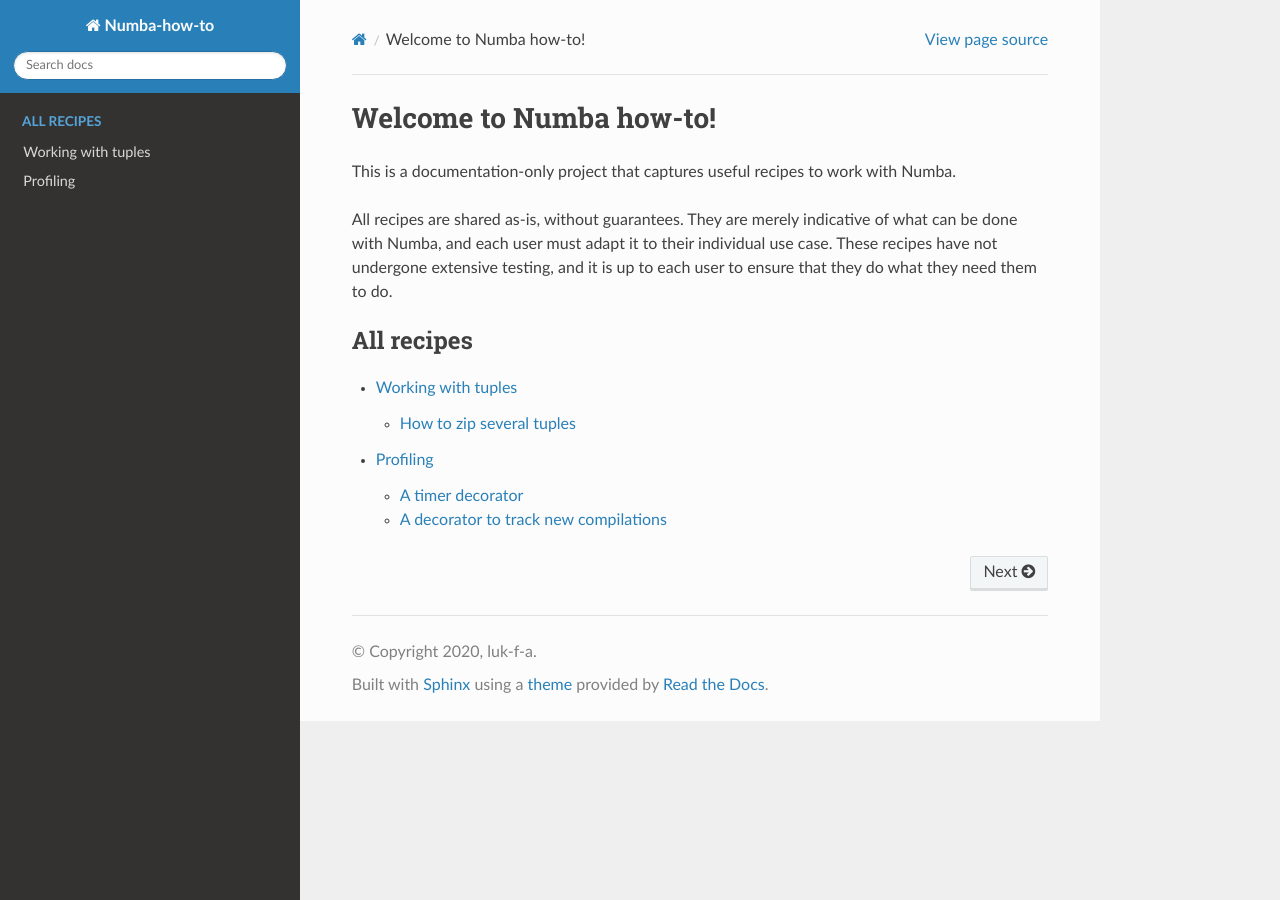
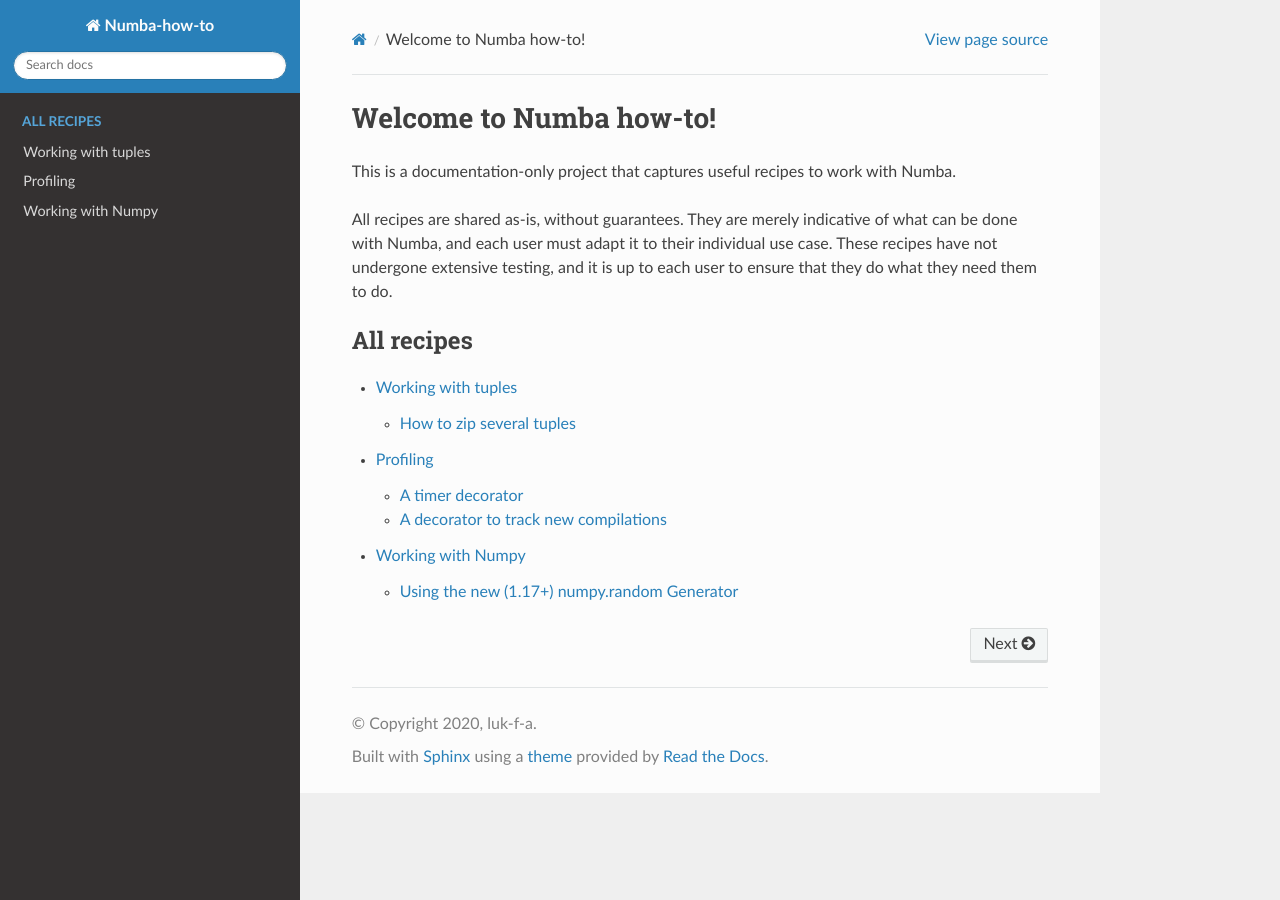
Before and after one commit to luk-f-a/numba-how-to, a Sphinx documentation site: the page built from docs/source/index.md, in a window 1280 px wide. Built offline with Sphinx 7.4.7 and the Read the Docs theme 2.0.0, drawn with Linux system fonts in a browser that asks for light colours; some of the changed lines change nothing that is shown.

Commit message:
added recipe for new random number generator

````diff
--- a/docs/source/index.md
+++ b/docs/source/index.md
@@ -15,4 +15,5 @@ caption: All recipes
 ---
 tuples.md
 profiling.md
+numpy.md
 ```
--- /dev/null
+++ b/docs/source/numpy.md
@@ -0,0 +1,58 @@
+# Working with Numpy
+
+Numba is very well integrated with Numpy and supports a wide range of Numpy
+functions. However, some functions are still unsupported.
+
+## Using the new (1.17+) numpy.random Generator
+
+### Problem
+
+Numba cannot use the new `random` subpackage or its `Generator` objects.
+
+```{code-block} python
+import numpy as np
+from numba import njit
+
+@njit
+def foo():
+    rng = np.random.default_rng()
+    return rng.standard_normal(10)
+
+foo()
+
+---------------------------------------------------------------------------
+TypingError                               Traceback (most recent call last)
+
+
+TypingError: Failed in nopython mode pipeline (step: nopython frontend)
+Unknown attribute 'default_rng' of type Module(<module 'numpy.random')
+```
+
+### Solution
+
+Use the `objmode` context manager ([docs here](https://numba.pydata.org/numba-doc/latest/user/withobjmode.html)).
+
+### Example
+```{code-block} python
+import numpy as np
+from numba import njit, objmode
+
+@njit
+def foo():
+    with objmode(y="float64[:]"):
+        rng = np.random.default_rng()
+        y=rng.standard_normal(10)
+    return y
+
+foo()
+
+---------------------------------------------------------------------------
+TypingError                               Traceback (most recent call last)
+
+
+TypingError: Failed in nopython mode pipeline (step: nopython frontend)
+Unknown attribute 'default_rng' of type Module(<module 'numpy.random')
+```
+
+Even though the context manager introduces a small overhead, for large arrays
+the time that it takes to generate the random number will completely dominate.
````
